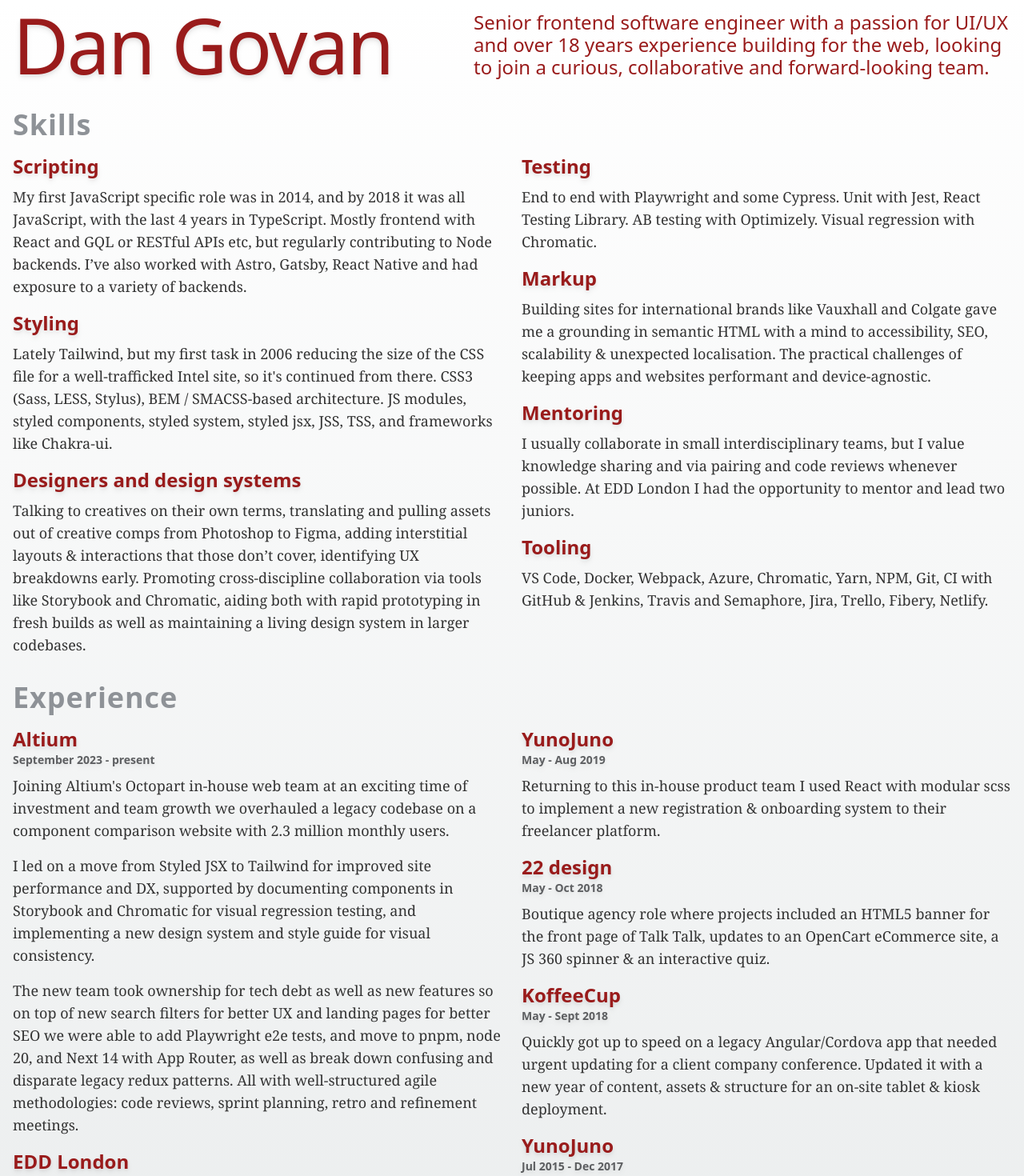
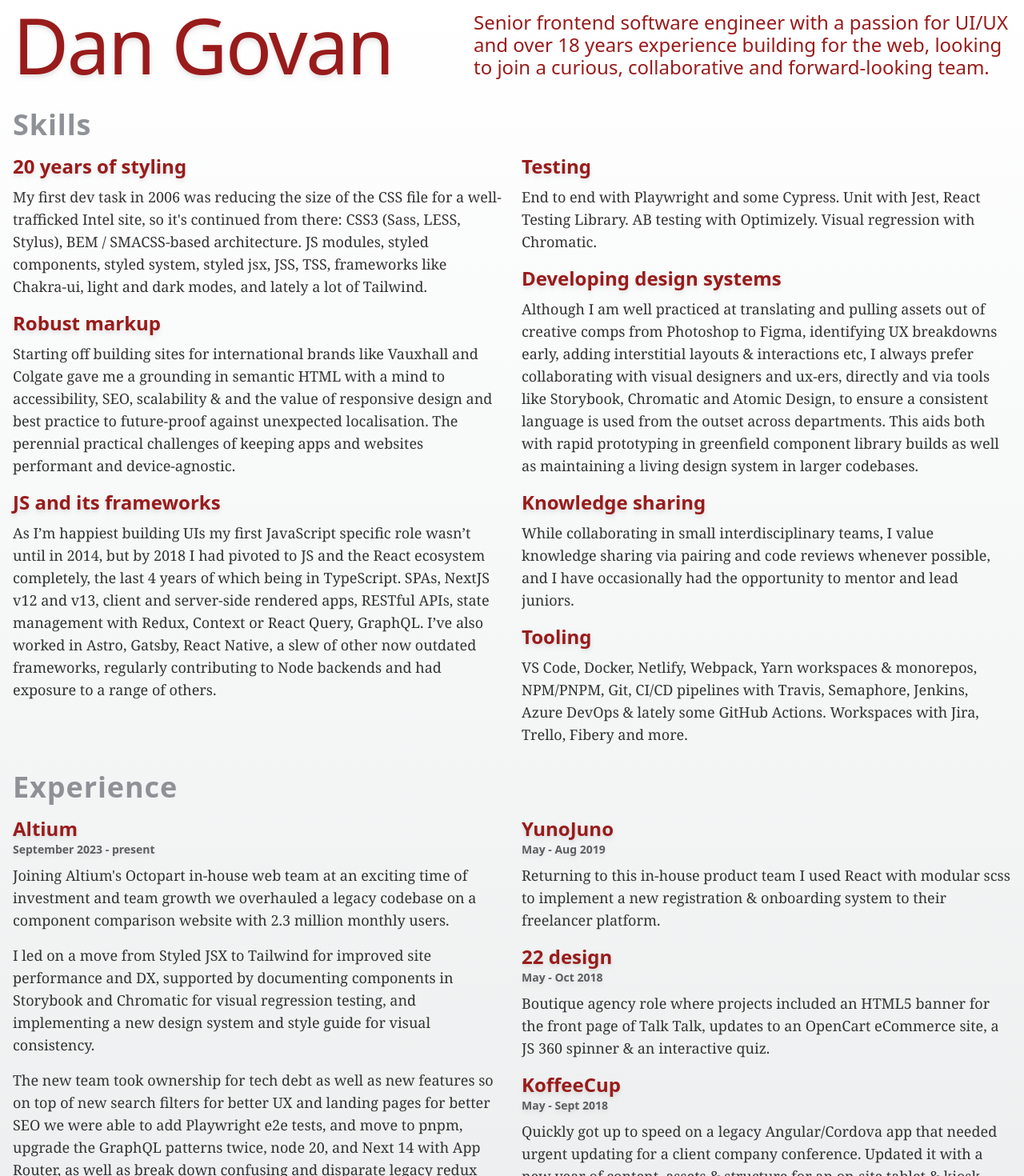
Before and after one commit to DanielGovan/showcase2023, a Next.js app: page / in a window 1280 px wide. Shown: the top 1470 px of the page at 80% size. Built offline with nearby package versions, Linux system fonts and the light colour scheme.

Commit message:
April 2025 start point

```diff
--- a/app/components/HeaderArea.tsx
+++ b/app/components/HeaderArea.tsx
@@ -5,11 +5,11 @@
 
 const HeaderArea = ({ header, intro }: HeaderAreaProps) => {
   return (
-    <div className="mb-8 md:flex print:flex print:mb-0 font-sans pt-2 justify-between">
-      <h1 className="flex items-center font-light tracking-tight text-7xl lg:text-8xl print:text-4xl text-red-800 drop-shadow-md flex-shrink-0 mr-4">
+    <div className="mb-8 md:flex print:flex-row print:gap-10 font-sans pt-2 justify-between">
+      <h1 className="flex items-center font-light tracking-tight text-7xl lg:text-8xl print:text-6xl text-red-800 drop-shadow-md flex-shrink-0 mr-4">
         {header}
       </h1>
-      <p className="flex items-center font-light leading-7 print:leading-5 text-2xl print:text-xl text-red-800 max-w-2xl">
+      <p className="flex items-center font-light leading-7 print:leading-5 print:mt-4 text-2xl print:text-xl text-red-800 max-w-2xl">
         {intro}
       </p>
     </div>
--- a/app/components/SectionHeader.tsx
+++ b/app/components/SectionHeader.tsx
@@ -2,7 +2,7 @@
 
 const SectionHeader = ({ children }: ChildrenProps) => {
   return (
-    <h2 className="text-4xl print:text-xl print:mb-0 print:mt-2 font-bold text-gray-300 font-sans tracking-wide mt-8 mb-4">
+    <h2 className="text-4xl print:text-xl print:mb-0 print:mt-2 print:break-after-avoid font-bold text-gray-300 font-sans tracking-wide mt-8 mb-4">
       {children}
     </h2>
   );
--- a/app/page.tsx
+++ b/app/page.tsx
@@ -63,53 +63,62 @@
               mostly in a Next.js framework. I&rsquo;ve also recenrly worked
               with Astro and will aim to pick up Remix soon.
             </Skill> */}
-            <Skill title="Scripting">
-              My first JavaScript specific role was in 2014, and by 2018 it was
-              all JavaScript, with the last 4 years in TypeScript. Mostly
-              frontend with React and GQL or RESTful APIs etc, but regularly
-              contributing to Node backends. I&rsquo;ve also worked with Astro,
-              Gatsby, React Native and had exposure to a variety of backends.
+            <Skill title="20 years of styling">
+              My first dev task in 2006 was reducing the size of the CSS file
+              for a well-trafficked Intel site, so it&apos;s continued from
+              there: CSS3 (Sass, LESS, Stylus), BEM / SMACSS-based architecture.
+              JS modules, styled components, styled system, styled jsx, JSS,
+              TSS, frameworks like Chakra-ui, light and dark modes, and lately a
+              lot of Tailwind.
             </Skill>
-            <Skill title="Styling">
-              Lately Tailwind, but my first task in 2006 reducing the size of
-              the CSS file for a well-trafficked Intel site, so it&apos;s
-              continued from there. CSS3 (Sass, LESS, Stylus), BEM /
-              SMACSS-based architecture. JS modules, styled components, styled
-              system, styled jsx, JSS, TSS, and frameworks like Chakra-ui.
+            <Skill title="Robust markup">
+              Starting off building sites for international brands like Vauxhall
+              and Colgate gave me a grounding in semantic HTML with a mind to
+              accessibility, SEO, scalability &amp; and the value of responsive
+              design and best practice to future-proof against unexpected
+              localisation. The perennial practical challenges of keeping apps
+              and websites performant and device-agnostic.{" "}
+              {/* Over the years I&rsquo;ve also learned (and
+              forgotten) a bewildering array of templating syntaxes. */}
             </Skill>
-            <Skill title="Designers and design systems">
-              Talking to creatives on their own terms, translating and pulling
-              assets out of creative comps from Photoshop to Figma, adding
-              interstitial layouts &amp; interactions that those don&rsquo;t
-              cover, identifying UX breakdowns early. Promoting cross-discipline
-              collaboration via tools like Storybook and Chromatic, aiding both
-              with rapid prototyping in fresh builds as well as maintaining a
-              living design system in larger codebases.
+            <Skill title="JS and its frameworks">
+              As I&rsquo;m happiest building UIs my first JavaScript specific
+              role wasn&rsquo;t until in 2014, but by 2018 I had pivoted to JS
+              and the React ecosystem completely, the last 4 years of which
+              being in TypeScript. SPAs, NextJS v12 and v13, client and
+              server-side rendered apps, RESTful APIs, state management with
+              Redux, Context or React Query, GraphQL. I&rsquo;ve also worked in
+              Astro, Gatsby, React Native, a slew of other now outdated
+              frameworks, regularly contributing to Node backends and had
+              exposure to a range of others.
             </Skill>
             <Skill title="Testing">
               End to end with Playwright and some Cypress. Unit with Jest, React
               Testing Library. AB testing with Optimizely. Visual regression
               with Chromatic.
             </Skill>
-            <Skill title="Markup">
-              Building sites for international brands like Vauxhall and Colgate
-              gave me a grounding in semantic HTML with a mind to accessibility,
-              SEO, scalability &amp; unexpected localisation. The practical
-              challenges of keeping apps and websites performant and
-              device-agnostic.{" "}
-              {/* Over the years I&rsquo;ve also learned (and
-              forgotten) a bewildering array of templating syntaxes. */}
+            <Skill title="Developing design systems">
+              Although I am well practiced at translating and pulling assets out
+              of creative comps from Photoshop to Figma, identifying UX
+              breakdowns early, adding interstitial layouts &amp; interactions
+              etc, I always prefer collaborating with visual designers and
+              ux-ers, directly and via tools like Storybook, Chromatic and
+              Atomic Design, to ensure a consistent language is used from the
+              outset across departments. This aids both with rapid prototyping
+              in greenfield component library builds as well as maintaining a
+              living design system in larger codebases.
             </Skill>
-            <Skill title="Mentoring">
-              I usually collaborate in small interdisciplinary teams, but I
-              value knowledge sharing and via pairing and code reviews whenever
-              possible. At EDD London I had the opportunity to mentor and lead
-              two juniors.
+            <Skill title="Knowledge sharing">
+              While collaborating in small interdisciplinary teams, I value
+              knowledge sharing via pairing and code reviews whenever possible,
+              and I have occasionally had the opportunity to mentor and lead
+              juniors.
             </Skill>
             <Skill title="Tooling">
-              VS Code, Docker, Webpack, Azure, Chromatic, Yarn, NPM, Git, CI
-              with GitHub &amp; Jenkins, Travis and Semaphore, Jira, Trello,
-              Fibery, Netlify.
+              VS Code, Docker, Netlify, Webpack, Yarn workspaces &amp;
+              monorepos, NPM/PNPM, Git, CI/CD pipelines with Travis, Semaphore,
+              Jenkins, Azure DevOps &amp; lately some GitHub Actions. Workspaces
+              with Jira, Trello, Fibery and more.
             </Skill>
           </ColumnWrap>
         </section>
@@ -135,10 +144,11 @@
                 The new team took ownership for tech debt as well as new
                 features so on top of new search filters for better UX and
                 landing pages for better SEO we were able to add Playwright e2e
-                tests, and move to pnpm, node 20, and Next 14 with App Router,
-                as well as break down confusing and disparate legacy redux
-                patterns. All with well-structured agile methodologies: code
-                reviews, sprint planning, retro and refinement meetings.
+                tests, and move to pnpm, upgrade the GraphQL patterns twice,
+                node 20, and Next 14 with App Router, as well as break down
+                confusing and disparate legacy redux patterns. All with
+                well-structured agile methodologies: code reviews, sprint
+                planning, retro and refinement meetings.
               </Para>
             </Place>
             {/* <Place time="Jun - Aug 2023" place="Side projects">
@@ -188,10 +198,10 @@
                 codebase.
               </Para>
               <Para>
-                Fun new things included learning TypeScript and Redux Toolkit,
-                testing as standard with Jest / React Testing Library, and CI/CD
-                with Jenkins. I also integrated with React-i18next and worked on
-                PHP templating with Twig and PHPTal.
+                Fun new things included deep diving on TypeScript and Redux
+                Toolkit, testing as standard with Jest / React Testing Library,
+                and CI/CD with Jenkins, integrating with React-i18next, and
+                working on PHP templating with Twig and PHPTal.
               </Para>
             </Place>
             <Place time="Feb 2021" place="BDH">
```
